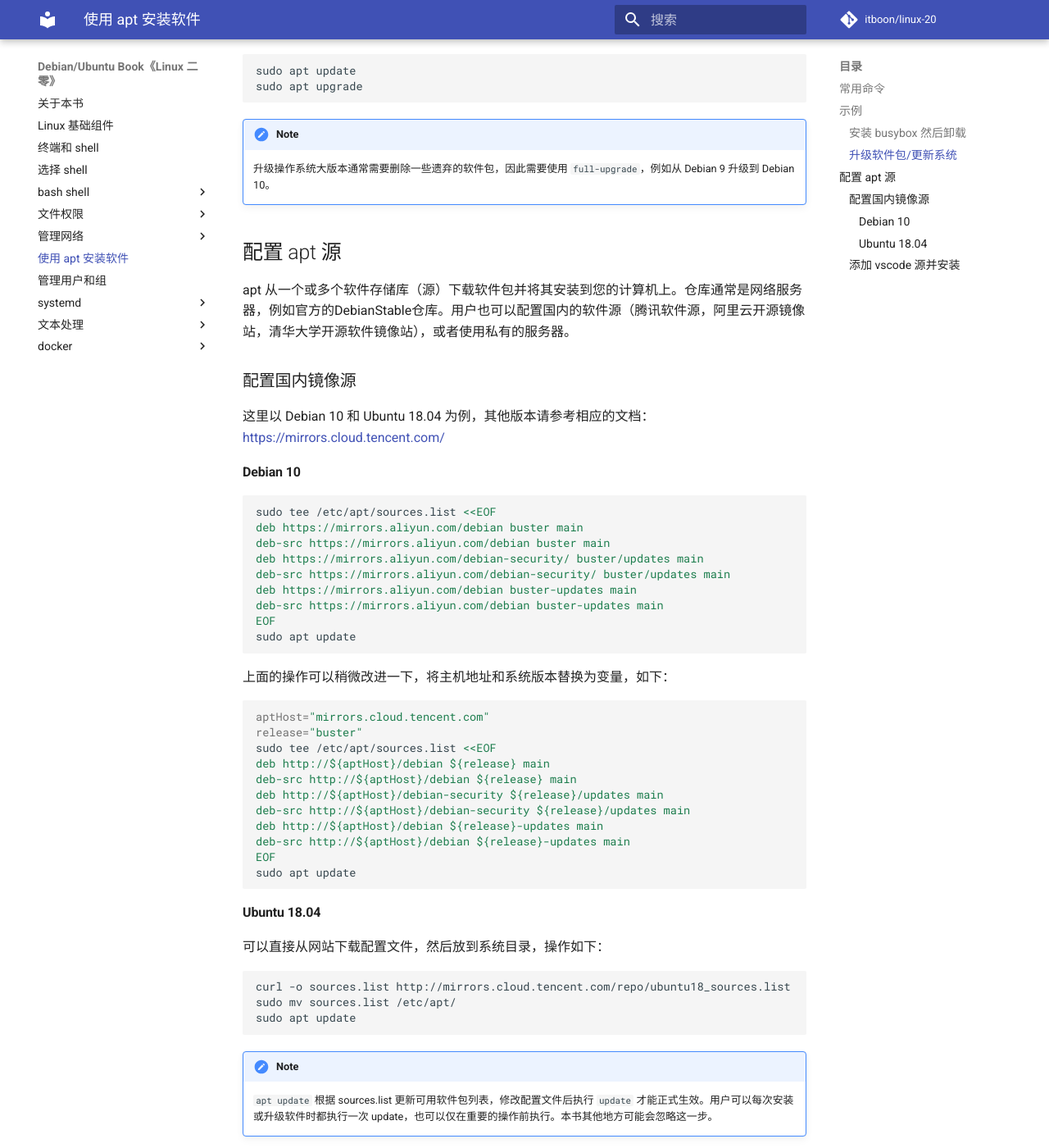
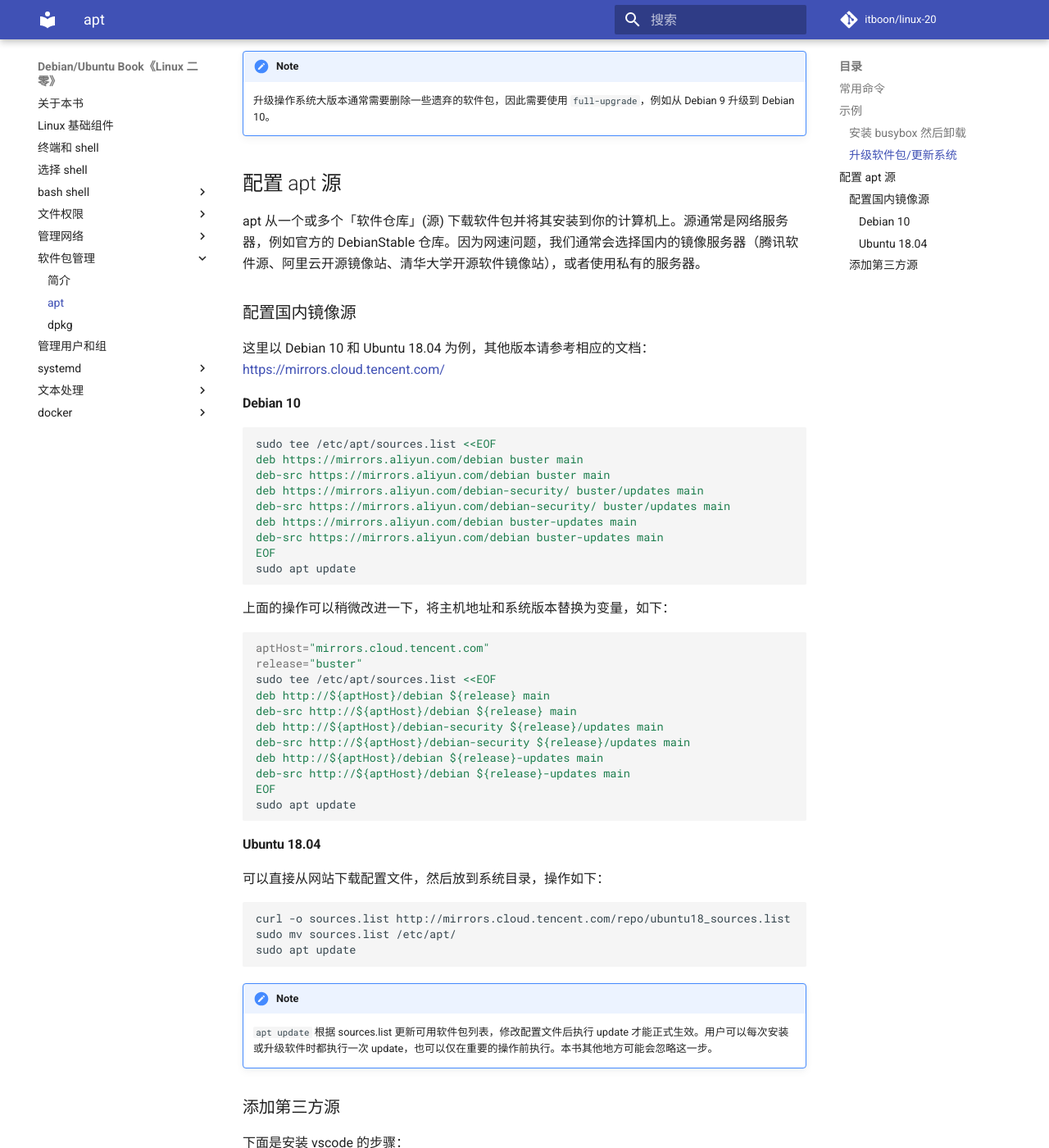
Before and after one commit to itboon/linux-20, an MkDocs documentation site: the page built from docs/package-management/apt.md, in a window 1280 px wide and 1400 px high, scrolled down 894 px. Shown: the whole window at 82% size. Built offline with MkDocs 1.6.1 and Material for MkDocs 9.7.7, drawn with Linux system fonts in a browser that asks for light colours; comment, search, counter and statistics services are not loaded; some of the changed text lies outside the part shown.

Commit message:
update package management docs

````diff
--- a/docs/installing-software/apt.md
+++ b/docs/package-management/apt.md
@@ -1,6 +1,4 @@
-# 使用 apt
-
-"Advanced Package Tool" (APT) 是「Debian/Ubuntu 相关发行版」的「软件包管理器」。APT 通过自动化从预编译文件或通过编译源代码进行软件包的检索、配置和安装，使得管理操作系统上的软件变得简单。
+# 使用 apt 安装软件
 
 ## 常用命令
 
@@ -12,6 +10,7 @@
 - `show` - 显示软件包细节。
 - `install` - 安装软件包。
 - `remove` - 移除软件包。
+- `purge` - 移除软件包并删除配置文件。
 - `autoremove` - 卸载所有自动安装且不再使用的软件包。
 
 ## 示例
@@ -36,7 +35,7 @@
 
 ## 配置 apt 源
 
-apt 从一个或多个软件存储库（源）下载软件包并将其安装到您的计算机上。仓库通常是网络服务器，例如官方的DebianStable仓库。用户也可以配置国内的软件源（腾讯软件源，阿里云开源镜像站，清华大学开源软件镜像站），或者使用私有的服务器。
+apt 从一个或多个「软件仓库」(源) 下载软件包并将其安装到你的计算机上。源通常是网络服务器，例如官方的 DebianStable 仓库。因为网速问题，我们通常会选择国内的镜像服务器（腾讯软件源、阿里云开源镜像站、清华大学开源软件镜像站），或者使用私有的服务器。
 
 ### 配置国内镜像源
 
@@ -83,9 +82,11 @@
 ```
 
 !!! note
-    `apt update` 根据 sources.list 更新可用软件包列表，修改配置文件后执行 `update` 才能正式生效。用户可以每次安装或升级软件时都执行一次 update，也可以仅在重要的操作前执行。本书其他地方可能会忽略这一步。
+    `apt update` 根据 sources.list 更新可用软件包列表，修改配置文件后执行 update 才能正式生效。用户可以每次安装或升级软件时都执行一次 update，也可以仅在重要的操作前执行。本书其他地方可能会忽略这一步。
 
-### 添加 vscode 源并安装
+### 添加第三方源
+
+下面是安装 vscode 的步骤：
 
 ``` shell
 curl https://packages.microsoft.com/keys/microsoft.asc | gpg --dearmor > packages.microsoft.gpg
--- a/mkdocs.yml
+++ b/mkdocs.yml
@@ -43,9 +43,12 @@
       - 'chown 修改文件归属' : 'file-permission/chown.md'
       - 'Linux 目录结构简介' : 'file-permission/linux-fhs.md'
   - '管理网络':
-      - '网络工具 iproute2' : 'networking/iproute2.md'
-      - '网络配置' : 'networking/configuration.md'
-  - '使用 apt 安装软件': 'installing-software/apt.md'
+      - '配置网络' : 'network/configuration.md'
+      - 'iproute2' : 'network/iproute2.md'
+  - '软件包管理':
+    - '简介': 'package-management/overview.md'
+    - 'apt': 'package-management/apt.md'
+    - 'dpkg': 'package-management/dpkg.md'
   - '管理用户和组': 'managing-user/user-and-group.md'
   - 'systemd':
       - 'systemd 和 systemctl' : 'systemd/systemd.md'
````
Also changed, not shown: docs/package-management/dpkg.md (added, +60 -0 lines), docs/package-management/overview.md (added, +7 -0 lines).
